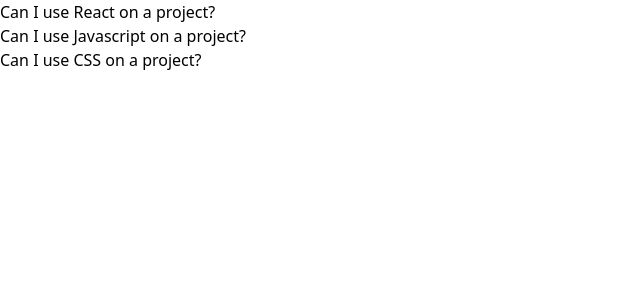
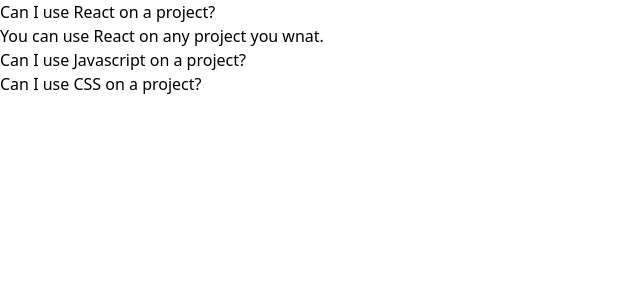
Before and after one commit to NS-25/udemy-comps, a React (Vite) app: page / in a window 1280 px wide. Shown: the top 300 px of the page, without its empty margins (0-640 px from the left). Built offline with nearby package versions, Linux system fonts and the light colour scheme.

Commit message:
changed one error in accordion

```diff
--- a/src/components/Accordion.jsx
+++ b/src/components/Accordion.jsx
@@ -8,7 +8,7 @@
     return (
       <div key={item.id}>
         <div>{item.label}</div>
-        {isExpanded && <div>{item.conten}</div>}
+        {isExpanded && <div>{item.content}</div>}
       </div>
     );
   });
```
